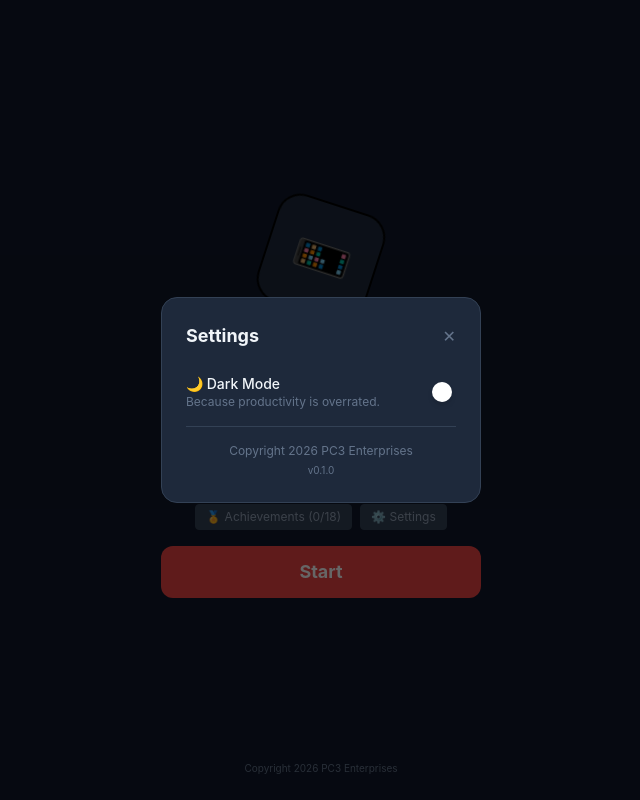
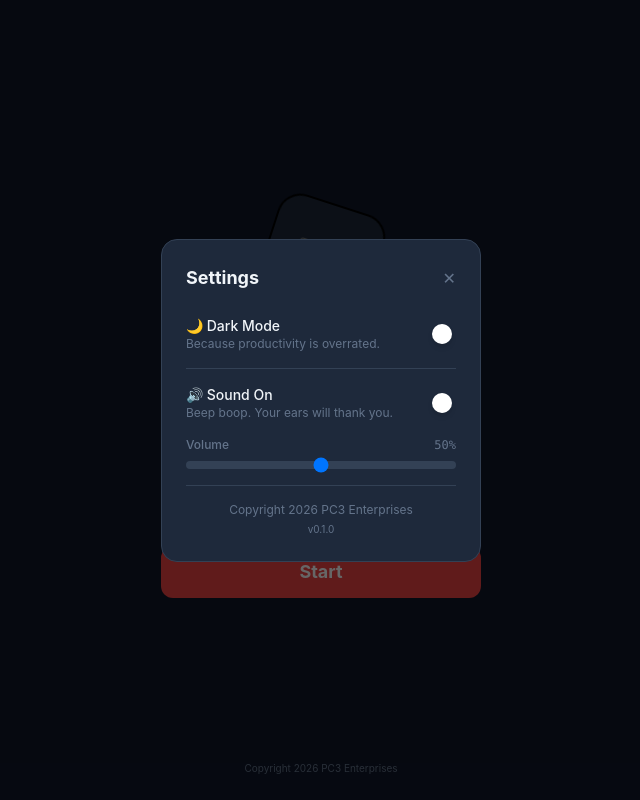
Before and after one commit to rurouni88/pc3-PTSD, a React (Vite) app: page / in a window 1280 px wide. Both pictures are taken after a click on the button "⚙️ Settings". Shown: the whole page, without its empty margins (319-959 px from the left). Built offline with nearby package versions, Linux system fonts and the light colour scheme.

Commit message:
feat: audio toggle and volume slider in SettingsModal
- Audio toggle switch with play feedback sound
- Volume slider (0-100%) with live percentage display
- Slider disabled when audio is off
- Preferences persist in localStorage (ptsd_audio, ptsd_volume)

```diff
--- a/src/components/SettingsModal.tsx
+++ b/src/components/SettingsModal.tsx
@@ -1,5 +1,13 @@
 import { useState, useEffect } from 'react';
 import { Theme, loadTheme, saveTheme, applyTheme, toggleTheme } from '../engine/theme';
+import {
+  loadAudioPref,
+  saveAudioPref,
+  loadVolume,
+  saveVolume,
+  toggleAudio,
+  playSound,
+} from '../engine/sound';
 
 interface SettingsModalProps {
   onClose: () => void;
@@ -7,17 +15,37 @@ interface SettingsModalProps {
 
 export function SettingsModal({ onClose }: SettingsModalProps) {
   const [theme, setTheme] = useState<Theme>(loadTheme());
+  const [audioOn, setAudioOn] = useState<boolean>(loadAudioPref);
+  const [volume, setVolume] = useState<number>(loadVolume);
 
-  // Sync if theme changes externally (e.g. from another modal)
+  // Sync if settings change externally
   useEffect(() => {
-    const handler = () => setTheme(loadTheme());
+    const handler = () => {
+      setTheme(loadTheme());
+      setAudioOn(loadAudioPref);
+      setVolume(loadVolume);
+    };
     window.addEventListener('storage', handler);
     return () => window.removeEventListener('storage', handler);
   }, []);
 
-  const handleToggle = () => {
+  const handleThemeToggle = () => {
     const next = toggleTheme();
     setTheme(next);
+    playSound('click');
+  };
+
+  const handleAudioToggle = () => {
+    const next = toggleAudio();
+    setAudioOn(next);
+    if (next) playSound('click');
+  };
+
+  const handleVolumeChange = (e: React.ChangeEvent<HTMLInputElement>) => {
+    const v = parseFloat(e.target.value);
+    setVolume(v);
+    saveVolume(v);
+    if (audioOn) playSound('click');
   };
 
   return (
@@ -50,13 +78,55 @@ export function SettingsModal({ onClose }: SettingsModalProps) {
               </p>
             </div>
             <button
-              onClick={handleToggle}
+              onClick={handleThemeToggle}
               className={`w-12 h-7 rounded-full transition-colors ${theme === 'dark' ? 'bg-accent-green' : 'bg-secondary border border-theme'}`}
             >
               <div
                 className={`w-5 h-5 bg-white rounded-full shadow-md transition-transform ${theme === 'dark' ? 'translate-x-6' : 'translate-x-1'}`}
               />
             </button>
+          </div>
+
+          {/* Divider */}
+          <div className="border-t border-theme" />
+
+          {/* Audio toggle */}
+          <div className="flex items-center justify-between">
+            <div>
+              <p className="text-sm font-medium text-primary">
+                {audioOn ? '🔊 Sound On' : '🔇 Sound Off'}
+              </p>
+              <p className="text-xs text-muted">
+                {audioOn
+                  ? 'Beep boop. Your ears will thank you.'
+                  : 'Silence is golden. Or at least quieter.'}
+              </p>
+            </div>
+            <button
+              onClick={handleAudioToggle}
+              className={`w-12 h-7 rounded-full transition-colors ${audioOn ? 'bg-accent-green' : 'bg-secondary border border-theme'}`}
+            >
+              <div
+                className={`w-5 h-5 bg-white rounded-full shadow-md transition-transform ${audioOn ? 'translate-x-6' : 'translate-x-1'}`}
+              />
+            </button>
+          </div>
+
+          {/* Volume slider */}
+          <div className="flex flex-col gap-2">
+            <div className="flex items-center justify-between">
+              <p className="text-xs font-medium text-muted">Volume</p>
+              <p className="text-xs font-mono text-muted">{Math.round(volume * 100)}%</p>
+            </div>
+            <input
+              type="range"
+              min="0"
+              max="100"
+              value={Math.round(volume * 100)}
+              onChange={(e) => handleVolumeChange(e)}
+              disabled={!audioOn}
+              className="w-full h-2 bg-tertiary rounded-full appearance-none cursor-pointer accent-accent-green disabled:opacity-50 disabled:cursor-not-allowed"
+            />
           </div>
 
           {/* Divider */}
```
